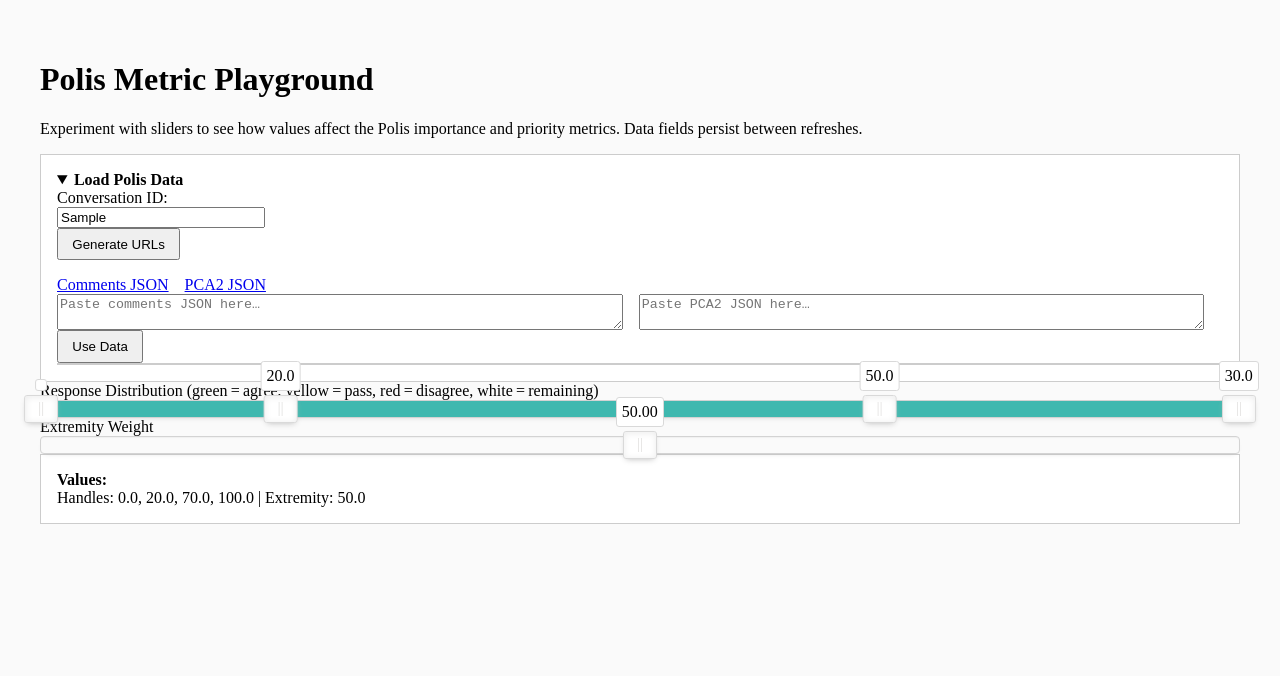
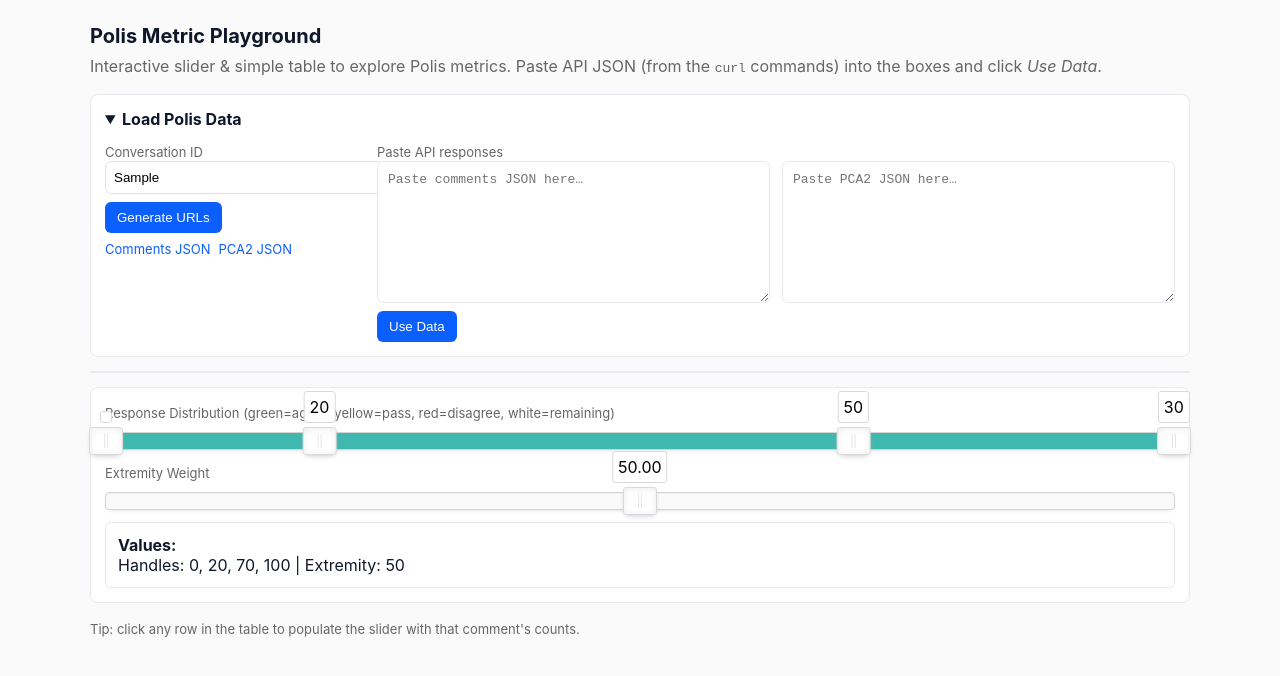
Before and after one commit to patcon/polislike-comment-routing-explorer, a plain HTML site: page index.html in a window 1280 px wide. Both pictures are taken after typing "Sample" into the empty fields and a click on the button "Generate URLs". Drawn offline with nearby package versions, Linux system fonts and the light colour scheme.

Commit message:
Pretty the UI.

```diff
--- a/index.html
+++ b/index.html
@@ -6,192 +6,216 @@
   <title>Polis Metric Playground</title>
   <link href="https://cdn.jsdelivr.net/npm/nouislider@15.7.0/dist/nouislider.min.css" rel="stylesheet">
   <style>
-    body { font‑family: sans‑serif; padding: 2em; background: #fafafa; }
-    details { background: #fff; border: 1px solid #ccc; padding: 1em; border‑radius: 6px; margin‑bottom: 1.5em; }
-    .links { display: flex; gap: 1em; }
-    .slider-wrapper { margin‑bottom: 2em; }
-    #multiSlider, #extremitySlider { margin‑top: 1em; }
-    .output { background: #fff; border: 1px solid #ccc; padding: 1em; border‑radius: 6px; }
-    textarea { width: 48%; min‑height: 100px; margin‑top: 0.5em; }
-    .textarea-container { display: flex; gap:1em; }
-    .comments-table { max-height:200px; overflow-y:auto; border:1px solid #ccc; margin‑top:1em; }
-    .comments-table table { width:100%; border-collapse: collapse; }
-    .comments‑table th, .comments‑table td { border:1px solid #ddd; padding:4px 8px; }
-    .comments‑table tr:hover { background:#f0f0f0; cursor:pointer; }
-    button { margin‑top:0.5em; padding:0.5em 1em; cursor:pointer; }
-    .c‑agree { background: green; }
-    .c‑pass { background: yellow; }
-    .c‑disagree { background: red; }
-    .c‑empty { background: white; }
+    :root{
+      --bg: #fafafa; --card:#ffffff; --muted:#666; --accent:#0b5fff;
+      --agree: #16a34a; --pass: #f59e0b; --disagree: #ef4444; --empty: #ffffff;
+      --radius: 8px; --gap: 12px;
+    }
+    html,body{height:100%;}
+    body{font-family: Inter, Roboto, system-ui, -apple-system, 'Segoe UI', Arial; background:var(--bg); margin:0; padding:24px; color:#0f172a}
+    h1{margin:0 0 8px 0; font-size:20px}
+    p.lead{margin:0 0 18px 0; color:var(--muted)}
+
+    /* container */
+    .panel{max-width:1100px; margin:0 auto;}
+    details{background:var(--card); border:1px solid #e6e9ef; padding:14px; border-radius:var(--radius); margin-bottom:14px}
+    summary{font-weight:600; cursor:pointer}
+
+    .row{display:flex; gap:var(--gap); align-items:flex-start}
+    .col{flex:1}
+    .col.small{flex:0 0 260px}
+
+    label{font-size:13px;color:var(--muted)}
+    input[type="text"]{width:100%; padding:8px;border-radius:6px;border:1px solid #dde3ef}
+    .btn{background:var(--accent); color:white; border:none; padding:8px 12px;border-radius:6px; cursor:pointer}
+    .links{display:flex; gap:8px; margin-top:8px}
+    .link{font-size:13px; color:var(--accent); text-decoration:none}
+
+    .textarea-container{display:flex; gap:12px}
+    textarea{width:100%; min-height:120px; padding:10px; border-radius:6px; border:1px solid #e6e9ef; font-family: monospace; font-size:13px}
+
+    .controls{background:var(--card); border:1px solid #e6e9ef; padding:14px; border-radius:var(--radius); margin-bottom:14px}
+    .slider-wrapper{margin-bottom:12px}
+    .output{background:var(--card); border:1px solid #e6e9ef; padding:12px; border-radius:6px}
+
+    /* comments table visible below */
+    .comments-table{background:var(--card); border:1px solid #e6e9ef; border-radius:6px; overflow:auto; max-height:320px}
+    table{width:100%; border-collapse:collapse}
+    th,td{padding:8px 10px; border-bottom:1px solid #f2f4f7; text-align:left; font-size:13px}
+    tr:hover{background:#f8fafc; cursor:pointer}
+    td.small{width:90px; font-variant-numeric:tabular-nums}
+
+    /* slider connect colors */
+    .noUi-connect.c-empty{background:var(--empty) !important}
+    .noUi-connect.c-agree{background:var(--agree) !important}
+    .noUi-connect.c-pass{background:var(--pass) !important}
+    .noUi-connect.c-disagree{background:var(--disagree) !important}
+
+    footer{margin-top:18px; color:var(--muted); font-size:13px}
+    @media (max-width:880px){ .row{flex-direction:column} .col.small{flex:1} .textarea-container{flex-direction:column} }
   </style>
 </head>
 <body>
+  <div class="panel">
     <h1>Polis Metric Playground</h1>
-  <p>Experiment with sliders to see how values affect the Polis importance and priority metrics. Data fields persist between refreshes.</p>
+    <p class="lead">Interactive slider &amp; simple table to explore Polis metrics. Paste API JSON (from the <code>curl</code> commands) into the boxes and click <em>Use Data</em>.</p>
 
     <details id="dataSection" open>
       <summary><strong>Load Polis Data</strong></summary>
-    <label for="conversationId">Conversation ID:</label><br>
-    <input type="text" id="conversationId" placeholder="e.g. 6bkf4ujff9" style="width:200px;"><br>
-    <button id="loadData">Generate URLs</button>
+      <div style="margin-top:12px" class="row">
+        <div class="col small">
+          <label for="conversationId">Conversation ID</label>
+          <input id="conversationId" type="text" placeholder="e.g. 6bkf4ujff9">
+          <div style="height:8px"></div>
+          <button id="loadData" class="btn">Generate URLs</button>
+          <div class="links" id="linkRow" style="display:none">
+            <a id="commentsUrl" class="link" href="#" target="_blank" rel="noreferrer noopener">Comments JSON</a>
+            <a id="pcaUrl" class="link" href="#" target="_blank" rel="noreferrer noopener">PCA2 JSON</a>
+          </div>
+        </div>
 
-    <div id="dataLinks" style="display:none; margin-top:1em;">
-      <div class="links">
-        <a id="commentsUrl" href="#" target="_blank" rel="noreferrer noopener">Comments JSON</a>
-        <a id="pcaUrl" href="#" target="_blank" rel="noreferrer noopener">PCA2 JSON</a>
-      </div>
+        <div class="col">
+          <label>Paste API responses</label>
           <div class="textarea-container">
             <textarea id="commentsInput" placeholder="Paste comments JSON here…"></textarea>
             <textarea id="pcaInput" placeholder="Paste PCA2 JSON here…"></textarea>
           </div>
-      <button id="useData">Use Data</button>
-      <div class="comments-table" id="commentsTableContainer"></div>
+          <div style="margin-top:8px"><button id="useData" class="btn">Use Data</button></div>
+        </div>
       </div>
     </details>
 
+    <!-- table must be visible after load -->
+    <div class="comments-table" id="commentsTableContainer" style="margin-bottom:14px"></div>
+
+    <div class="controls">
       <div class="slider-wrapper">
-    <label>Response Distribution (green = agree, yellow = pass, red = disagree, white = remaining)</label>
-    <div id="multiSlider"></div>
+        <label>Response Distribution (green=agree, yellow=pass, red=disagree, white=remaining)</label>
+        <div id="multiSlider" style="margin-top:10px"></div>
       </div>
 
       <div class="slider-wrapper">
         <label>Extremity Weight</label>
-    <div id="extremitySlider"></div>
+        <div id="extremitySlider" style="margin-top:10px"></div>
       </div>
 
       <div class="output">
         <strong>Values:</strong>
         <div id="values"></div>
       </div>
+    </div>
+
+    <footer>Tip: click any row in the table to populate the slider with that comment's counts.</footer>
+  </div>
 
   <script src="https://cdn.jsdelivr.net/npm/nouislider@15.7.0/dist/nouislider.min.js"></script>
   <script>
     const multiSlider = document.getElementById('multiSlider');
     const extremitySlider = document.getElementById('extremitySlider');
+    const convoIdInput = document.getElementById('conversationId');
+    const commentsInput = document.getElementById('commentsInput');
+    const pcaInput = document.getElementById('pcaInput');
+    const loadDataBtn = document.getElementById('loadData');
+    const useDataBtn = document.getElementById('useData');
+    const commentsTableContainer = document.getElementById('commentsTableContainer');
+    const linkRow = document.getElementById('linkRow');
 
-    const savedConvoId = localStorage.getItem('conversationId') || '';
-    const savedComments = localStorage.getItem('commentsJSON') || '';
-    const savedPCA = localStorage.getItem('pcaJSON') || '';
+    // restore saved inputs (only conversation and pasted JSON)
+    convoIdInput.value = localStorage.getItem('conversationId') || '';
+    commentsInput.value = localStorage.getItem('commentsJSON') || '';
+    pcaInput.value = localStorage.getItem('pcaJSON') || '';
 
-    document.getElementById('conversationId').value = savedConvoId;
-    document.getElementById('commentsInput').value = savedComments;
-    document.getElementById('pcaInput').value = savedPCA;
-
-    // Configure 4 handles: 0, agree, agree+pass, total – which gives 3 connecting segments
+    // create slider: 4 handles -> connect array length = handles + 1 = 5
     noUiSlider.create(multiSlider, {
       start: [0, 20, 70, 100],
-      connect: [false, true, true, true, false], // must have length = handles + 1 = 5
+      connect: [false, true, true, true, false],
       tooltips: [true, true, true, true],
       range: { min: 0, max: 100 },
       step: 1
     });
 
-    const updateConnectColors = () => {
-      const connectElems = multiSlider.querySelectorAll('.noUi-connect');
-      // With 5 connect booleans, there will be 5‑1=4 connects
-      if (connectElems.length === 4) {
-        connectElems[0].className = 'noUi-connect c-empty';      // between min and first handle
-        connectElems[1].className = 'noUi-connect c-agree';
-        connectElems[2].className = 'noUi-connect c-pass';
-        connectElems[3].className = 'noUi-connect c-disagree';
+    function updateConnectColors(){
+      const connects = multiSlider.querySelectorAll('.noUi-connect');
+      if(connects.length === 4){
+        connects[0].className = 'noUi-connect c-empty';
+        connects[1].className = 'noUi-connect c-agree';
+        connects[2].className = 'noUi-connect c-pass';
+        connects[3].className = 'noUi-connect c-disagree';
       }
-    };
-
+    }
     updateConnectColors();
 
+    // show diffs in handle tooltips (handle0 is empty)
     multiSlider.noUiSlider.on('update', (values) => {
       const v = values.map(Number);
-      // differences for segments (skip the first segment maybe)
-      const diffs = [
-        v[1] - v[0],
-        v[2] - v[1],
-        v[3] - v[2]
-      ];
+      const diffs = [v[1]-v[0], v[2]-v[1], v[3]-v[2]];
       const tooltips = multiSlider.noUiSlider.getTooltips();
-      // Skip first handle tooltip or use a dummy
-      tooltips.forEach((tooltip, i) => {
-        if (tooltip) {
-          if (i === 0) {
-            tooltip.innerHTML = '';          // no meaningful value for handle[0]
-          } else {
-            tooltip.innerHTML = diffs[i-1].toFixed(1);
-          }
-        }
+      tooltips.forEach((t,i)=>{
+        if(!t) return;
+        if(i===0) { t.innerHTML = ''; } else { t.innerHTML = diffs[i-1].toFixed(0); }
       });
       updateConnectColors();
     });
 
-    noUiSlider.create(extremitySlider, {
-      start: [50],
-      tooltips: [true],
-      range: { min: 0, max: 100 }
-    });
+    noUiSlider.create(extremitySlider, { start: [50], tooltips: [true], range: { min: 0, max: 100 } });
 
-    const valuesDiv = document.getElementById('values');
-    const updateValues = () => {
-      const multiVals = multiSlider.noUiSlider.get().map(Number);
-      const extVal = Number(extremitySlider.noUiSlider.get());
-      valuesDiv.textContent = `Handles: ${multiVals.map(v => v.toFixed(1)).join(', ')} | Extremity: ${extVal.toFixed(1)}`;
-    };
-
+    function updateValues(){
+      const multi = multiSlider.noUiSlider.get().map(Number);
+      const ext = Number(extremitySlider.noUiSlider.get());
+      document.getElementById('values').textContent = `Handles: ${multi.map(v=>v.toFixed(0)).join(', ')} | Extremity: ${ext.toFixed(0)}`;
+    }
     multiSlider.noUiSlider.on('update', updateValues);
     extremitySlider.noUiSlider.on('update', updateValues);
     updateValues();
 
-    const convoIdInput = document.getElementById('conversationId');
-    const loadDataBtn = document.getElementById('loadData');
-    const dataLinks = document.getElementById('dataLinks');
-    const commentsUrl = document.getElementById('commentsUrl');
-    const pcaUrl = document.getElementById('pcaUrl');
-    const commentsInput = document.getElementById('commentsInput');
-    const pcaInput = document.getElementById('pcaInput');
-    const useDataBtn = document.getElementById('useData');
-    const commentsTableContainer = document.getElementById('commentsTableContainer');
-    const dataSection = document.getElementById('dataSection');
-
-    loadDataBtn.addEventListener('click', () => {
+    // load data links
+    loadDataBtn.addEventListener('click', ()=>{
       const id = convoIdInput.value.trim();
-      if (!id) return alert('Please enter a conversation ID.');
+      if(!id) return alert('enter conversation id');
       localStorage.setItem('conversationId', id);
       const commentsLink = `https://pol.is/api/v3/comments?conversation_id=${id}&moderation=true&include_voting_patterns=true`;
       const pcaLink = `https://pol.is/api/v3/math/pca2?conversation_id=${id}`;
-      commentsUrl.href = commentsLink;
-      pcaUrl.href = pcaLink;
-      dataLinks.style.display = 'block';
+      document.getElementById('commentsUrl').href = commentsLink;
+      document.getElementById('pcaUrl').href = pcaLink;
+      linkRow.style.display = 'flex';
     });
 
-    useDataBtn.addEventListener('click', () => {
-      if (!commentsInput.value.trim() || !pcaInput.value.trim()) {
-        return alert('Please paste both JSON data.');
-      }
-      try {
+    // Use pasted data and populate table (table visible outside details)
+    useDataBtn.addEventListener('click', ()=>{
+      if(!commentsInput.value.trim()) return alert('paste comments JSON');
+      try{
         localStorage.setItem('commentsJSON', commentsInput.value);
         localStorage.setItem('pcaJSON', pcaInput.value);
         const comments = JSON.parse(commentsInput.value);
-        dataSection.open = false;
-
-        let html = '<table><thead><tr><th>ID</th><th>Text</th><th>Agree</th><th>Disagree</th><th>Pass</th></tr></thead><tbody>';
-        comments.forEach(c => {
-          html += `<tr data-agree='${c.agree_count}' data-disagree='${c.disagree_count}' data-pass='${c.pass_count}'>` +
-                  `<td>${c.tid}</td><td>${c.txt}</td><td>${c.agree_count}</td><td>${c.disagree_count}</td><td>${c.pass_count}</td></tr>`;
+        // build compact table
+        let html = '<table><thead><tr><th>ID</th><th>Text</th><th class="small">Agree</th><th class="small">Disagree</th><th class="small">Pass</th></tr></thead><tbody>';
+        comments.forEach(c=>{
+          const text = String(c.txt||'').replace(/\n/g,' ').slice(0,120);
+          html += `<tr data-agree='${c.agree_count}' data-disagree='${c.disagree_count}' data-pass='${c.pass_count}'>`+
+                  `<td>${c.tid}</td><td>${text}</td><td class="small">${c.agree_count}</td><td class="small">${c.disagree_count}</td><td class="small">${c.pass_count}</td></tr>`;
         });
         html += '</tbody></table>';
         commentsTableContainer.innerHTML = html;
-
-        commentsTableContainer.querySelectorAll('tr[data-agree]').forEach(row => {
-          row.addEventListener('click', () => {
+        // collapse details
+        document.getElementById('dataSection').open = false;
+        // attach click handlers
+        commentsTableContainer.querySelectorAll('tr[data-agree]').forEach(row=>{
+          row.addEventListener('click', ()=>{
             const agree = Number(row.dataset.agree);
             const disagree = Number(row.dataset.disagree);
             const pass = Number(row.dataset.pass);
-            const total = agree + disagree + pass;
-            // Set slider: 0, agree, agree+pass, total (or 100) depending on total
-            multiSlider.noUiSlider.set([0, agree, agree + pass, 100]);
+            // total as percent of 100; if sum==0 show zeros
+            const sum = agree+disagree+pass;
+            if(sum===0){ multiSlider.noUiSlider.set([0,0,0,100]); return; }
+            // scale to 0..100
+            const a = (agree/sum)*100;
+            const p = (pass/sum)*100;
+            const d = (disagree/sum)*100;
+            const v0 = 0, v1 = Math.round(a), v2 = Math.round(a+p), v3 = 100;
+            multiSlider.noUiSlider.set([v0,v1,v2,v3]);
           });
         });
-
-      } catch(e) {
-        alert('Invalid JSON data');
-      }
+      }catch(e){ alert('Invalid JSON data: '+e.message); }
     });
   </script>
 </body>
```
Lines whose indentation alone changed are shown as unchanged.
